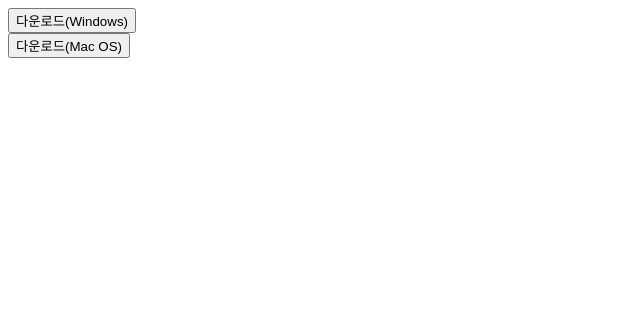
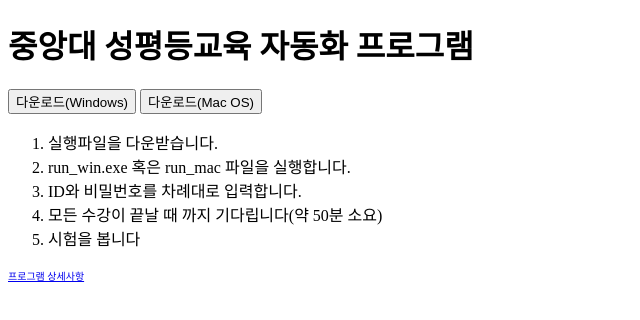
Before and after one commit to lbr0452000/CAUGenderEducationAutomation, a plain HTML site: page docs/index.html in a window 1280 px wide. Shown: the whole page, without its empty margins (0-640 px from the left). Drawn offline with Linux system fonts and the light colour scheme.

Commit message:
html 수정

```diff
--- a/docs/index.html
+++ b/docs/index.html
@@ -11,7 +11,15 @@
    </script>
 </head>
 <body>
-   <button type="submit" href="run_win.zip">다운로드(Windows)</button>
-   <br/>
-   <button type="submit" href="run_win.zip">다운로드(Mac OS)</button>
+<h1 >중앙대 성평등교육 자동화 프로그램</h1>
+<button type="submit" href="run_win.zip">다운로드(Windows)</button>
+<button type="submit" href="run_win.zip">다운로드(Mac OS)</button>
+<ol>
+   <li>실행파일을 다운받습니다.</li>
+   <li>run_win.exe 혹은 run_mac 파일을 실행합니다.</li>
+   <li>ID와 비밀번호를 차례대로 입력합니다.</li>
+   <li>모든 수강이 끝날 때 까지 기다립니다(약 50분 소요)</li>
+   <li>시험을 봅니다</li>
+</ol>
+<a href="https://github.com/lbr0452000/CAUGenderEducationAutomation"><font size=1>프로그램 상세사항</font></a>
 </body>
```
